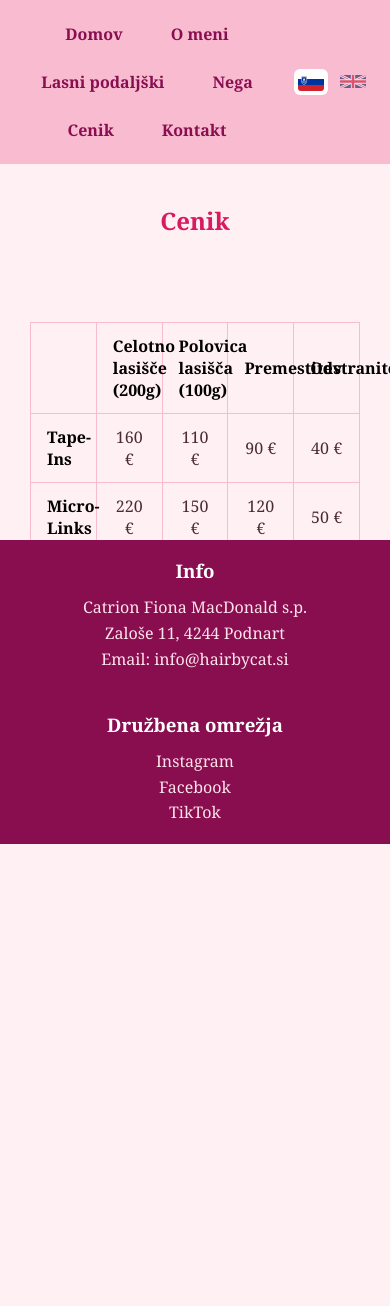
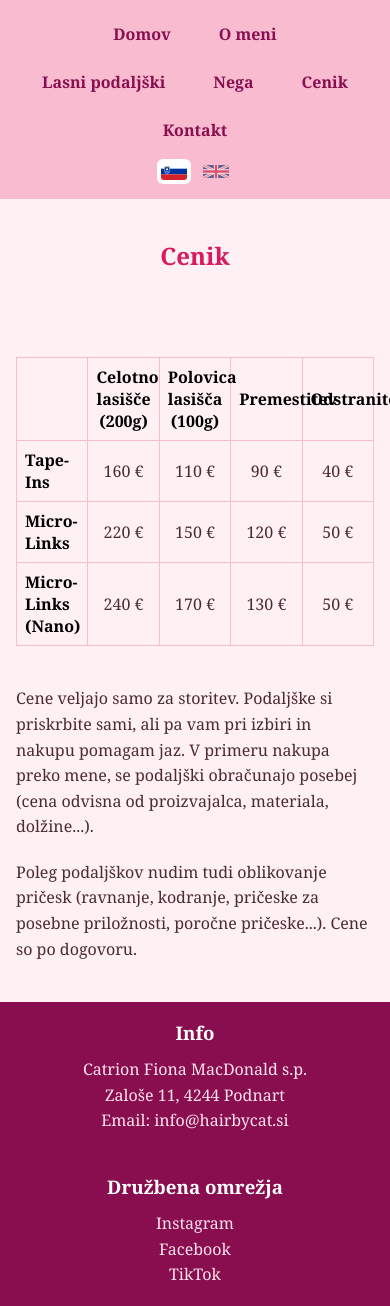
Before and after one commit to MaticKrasek/hairbycat, a Flask app: page /cenik in a window 390 px wide. Before the commit the page ends 844 px from the top, so only its background shows below. Run offline with Flask 3, Linux system fonts and the light colour scheme.

Commit message:
Add files via upload

```diff
--- a/static/styles.css
+++ b/static/styles.css
@@ -261,7 +261,51 @@ body {
   margin-bottom: 0;
 }
 
-@media (max-width: 600px) {
+/* Mobile layout */
+@media (max-width: 768px) {
+  body {
+    height: auto;
+    overflow: visible;
+  }
+
+  .page-content {
+    overflow-y: visible;
+  }
+
+  .navbar {
+    flex-direction: column;
+  }
+
+  .nav-links {
+    justify-content: center;
+    width: 100%;
+  }
+
+  .lang-switcher {
+    justify-content: center;
+    width: 100%;
+  }
+
+  .subtitle-section h3 {
+    font-size: 1.4rem;
+  }
+
+  .container,
+  .subtitle-section,
+  .extension-list,
+  .o-meni-images,
+  .cenik-table-wrapper,
+  .cenik-note,
+  .contact-section {
+    padding-left: 16px;
+    padding-right: 16px;
+  }
+
+  .cenik-table th,
+  .cenik-table td {
+    padding: 8px;
+  }
+
   .extension-item {
     flex-direction: column;
     text-align: center;
```
Also changed, not shown: hairbycat.db (added).
